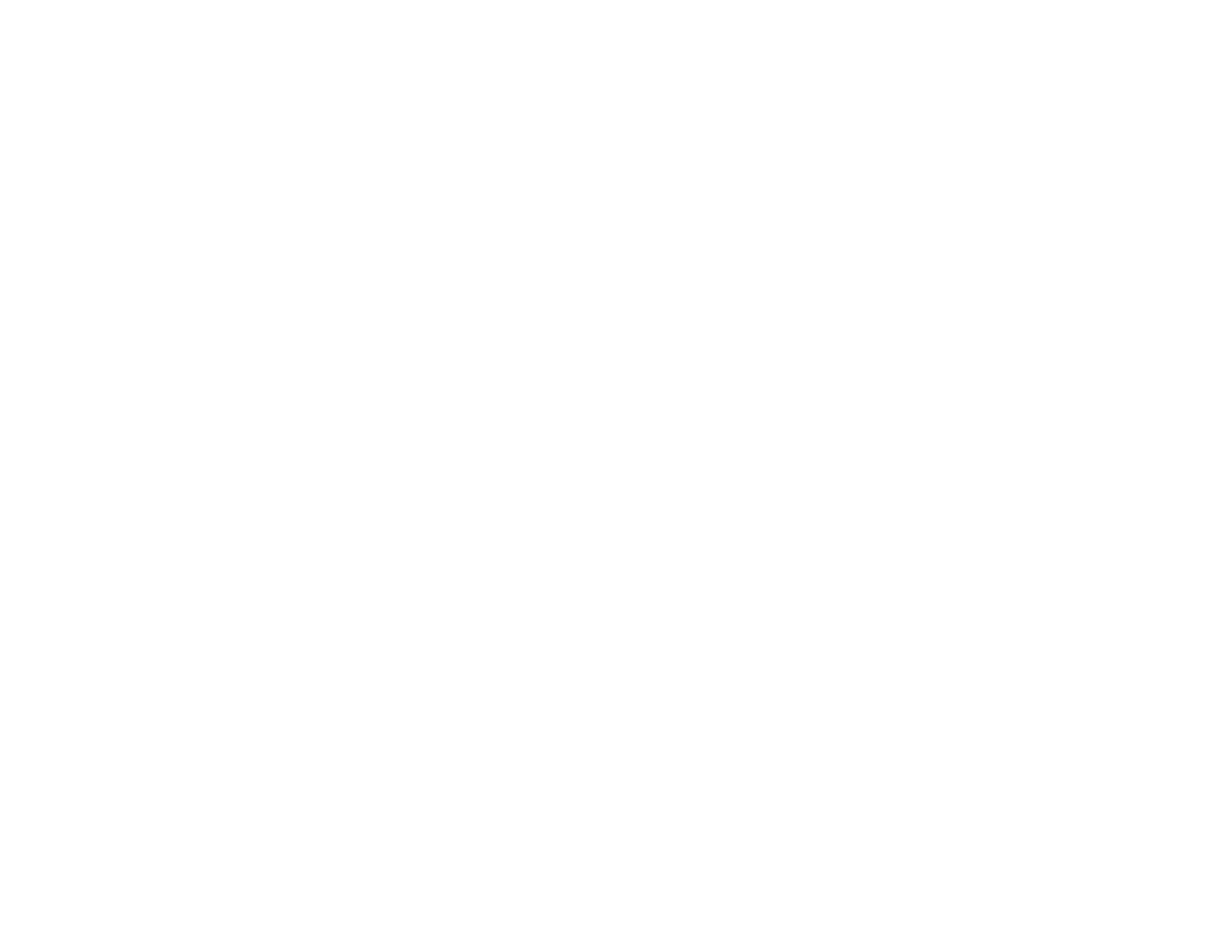
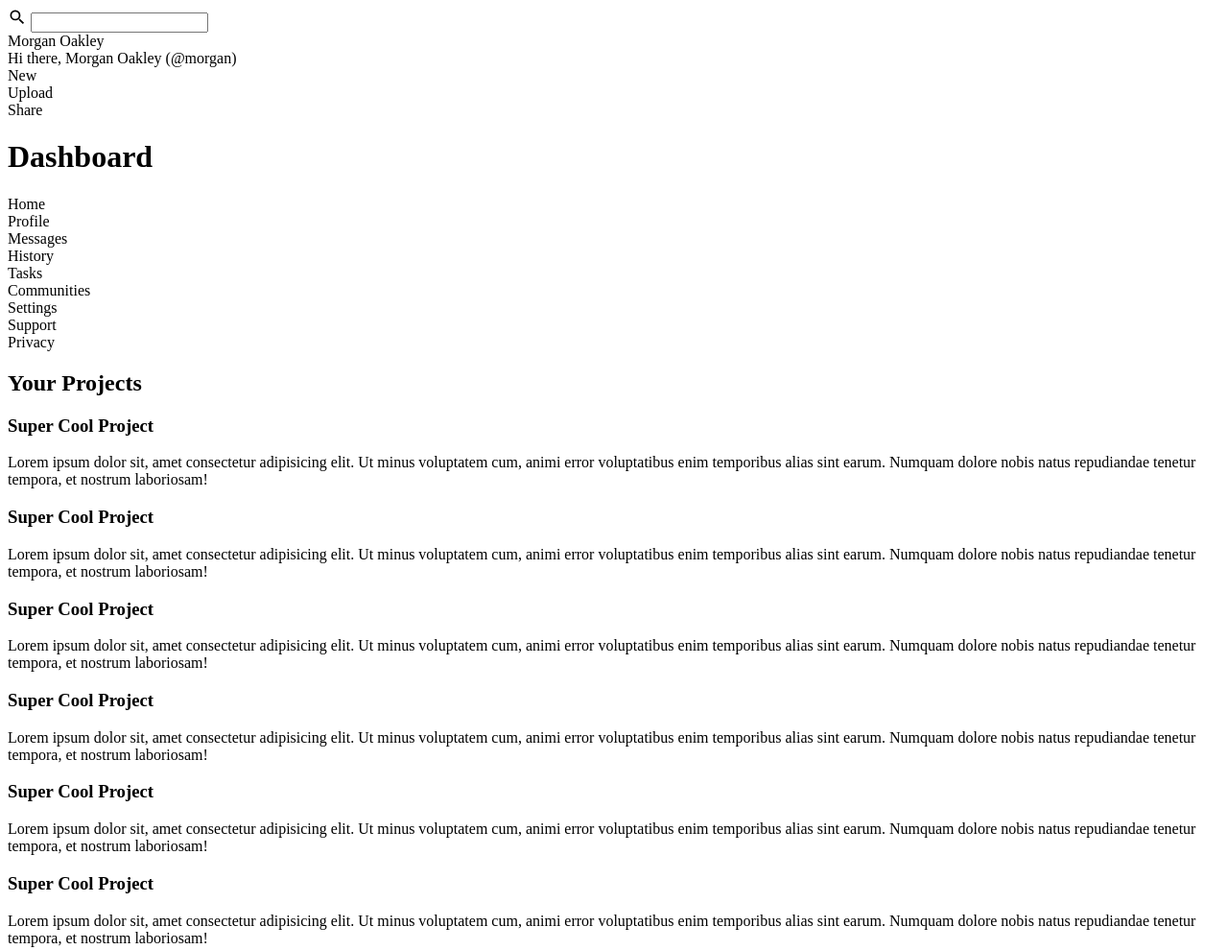
Before and after one commit to simon8800/top-admin-dashboard, a plain HTML site: page index.html in a window 1280 px wide. Shown: the whole page at 96% size. Before the commit the page ends 800 px from the top, so only its background shows below. Drawn offline with Linux system fonts and the light colour scheme.

Commit message:
List tasks in README, add dummy text

```diff
--- a/index.html
+++ b/index.html
@@ -3,16 +3,71 @@
   <head>
     <meta charset="UTF-8" />
     <meta name="viewport" content="width=device-width, initial-scale=1.0" />
+		<link rel="stylesheet" href="./styles.css">
     <title>Pigeon Admin Dashboard</title>
   </head>
   <body>
     <div class="header">
-      <div class="header row-1"></div>
-      <div class="header row-2"></div>
+      <div class="header row-1">
+				<div class="search">
+					<span><img src="./Assets/magnify.svg" alt="magnifying glass"></span>
+					<input type="search" name="search-bar" id="search-bar">
+				</div>
+				<div class="user">Morgan Oakley</div>
+			</div>
+      <div class="header row-2">
+				<div class="hello">Hi there, Morgan Oakley (@morgan)</div>
+				<div class="project-actions">
+					<div>New</div>
+					<div>Upload</div>
+					<div>Share</div>
+				</div>
+			</div>
     </div>
-    <div class="sidebar"></div>
+    <div class="sidebar">
+			<h1>Dashboard</h1>
+			<div class="sidebar-actions">
+				<div class="actions">Home</div>
+				<div class="actions">Profile</div>
+				<div class="actions">Messages</div>
+				<div class="actions">History</div>
+				<div class="actions">Tasks</div>
+				<div class="actions">Communities</div>
+			</div>
+			<div class="sidebar-help">
+				<div class="help">Settings</div>
+				<div class="help">Support</div>
+				<div class="help">Privacy</div>
+			</div>
+		</div>
     <div class="main-content">
-      <div class="projects"></div>
+      <div class="projects">
+				<h2>Your Projects</h2>
+				<div class="project-card">
+					<h3>Super Cool Project</h3>
+					<p>Lorem ipsum dolor sit, amet consectetur adipisicing elit. Ut minus voluptatem cum, animi error voluptatibus enim temporibus alias sint earum. Numquam dolore nobis natus repudiandae tenetur tempora, et nostrum laboriosam!</p>
+				</div>
+				<div class="project-card">
+					<h3>Super Cool Project</h3>
+					<p>Lorem ipsum dolor sit, amet consectetur adipisicing elit. Ut minus voluptatem cum, animi error voluptatibus enim temporibus alias sint earum. Numquam dolore nobis natus repudiandae tenetur tempora, et nostrum laboriosam!</p>
+				</div>
+				<div class="project-card">
+					<h3>Super Cool Project</h3>
+					<p>Lorem ipsum dolor sit, amet consectetur adipisicing elit. Ut minus voluptatem cum, animi error voluptatibus enim temporibus alias sint earum. Numquam dolore nobis natus repudiandae tenetur tempora, et nostrum laboriosam!</p>
+				</div>
+				<div class="project-card">
+					<h3>Super Cool Project</h3>
+					<p>Lorem ipsum dolor sit, amet consectetur adipisicing elit. Ut minus voluptatem cum, animi error voluptatibus enim temporibus alias sint earum. Numquam dolore nobis natus repudiandae tenetur tempora, et nostrum laboriosam!</p>
+				</div>
+				<div class="project-card">
+					<h3>Super Cool Project</h3>
+					<p>Lorem ipsum dolor sit, amet consectetur adipisicing elit. Ut minus voluptatem cum, animi error voluptatibus enim temporibus alias sint earum. Numquam dolore nobis natus repudiandae tenetur tempora, et nostrum laboriosam!</p>
+				</div>
+				<div class="project-card">
+					<h3>Super Cool Project</h3>
+					<p>Lorem ipsum dolor sit, amet consectetur adipisicing elit. Ut minus voluptatem cum, animi error voluptatibus enim temporibus alias sint earum. Numquam dolore nobis natus repudiandae tenetur tempora, et nostrum laboriosam!</p>
+				</div>
+			</div>
       <div class="announcements"></div>
       <div class="trending"></div>
     </div>
--- a/styles.css
+++ b/styles.css
@@ -0,0 +1,10 @@
+.search > span {
+    display: inline-block;
+    width: 20px;
+    height: 20px;
+}
+
+span > img {
+    height: 100%;
+    width: 100%;
+}
```
Also changed, not shown: 1 other file.
